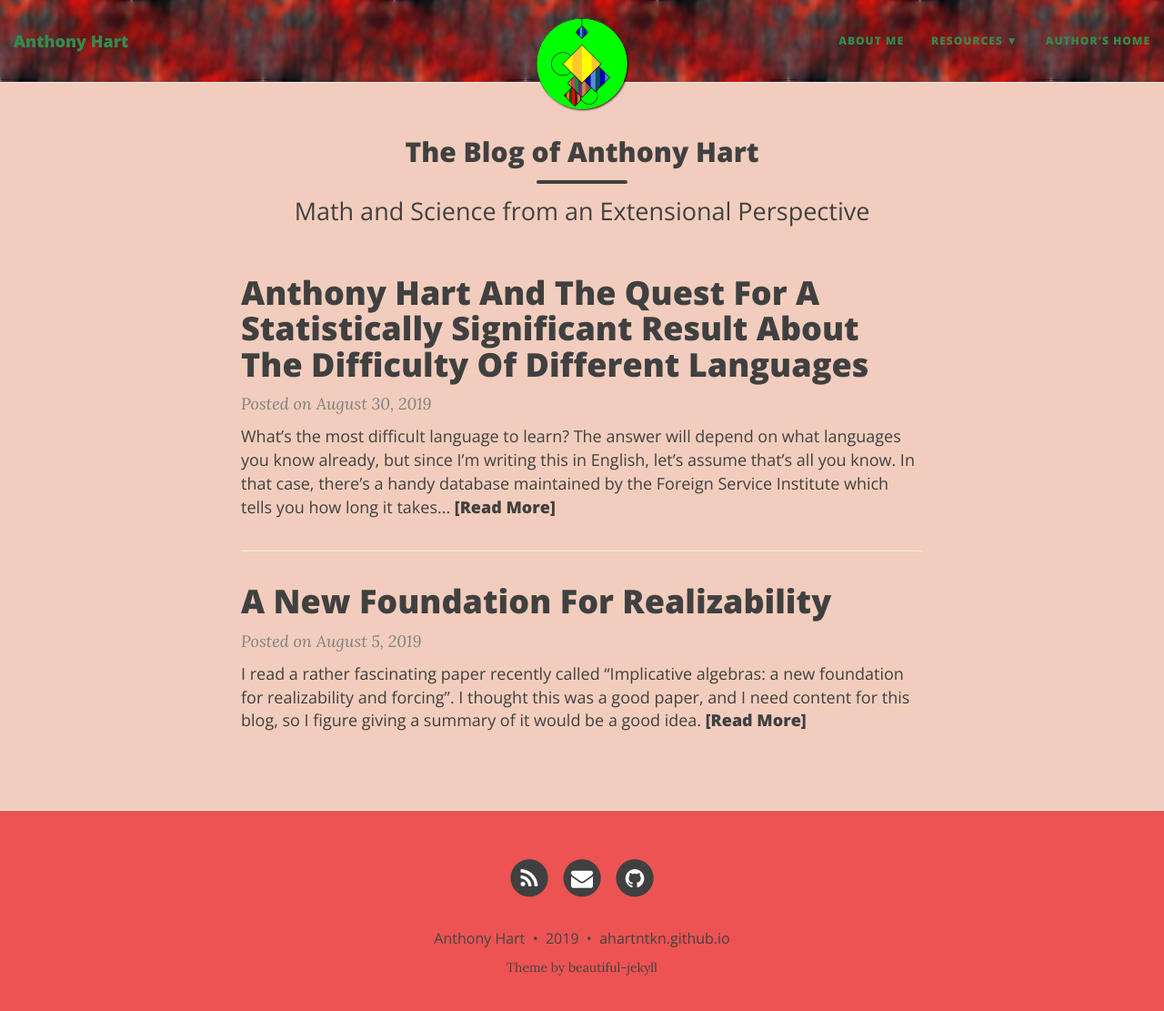
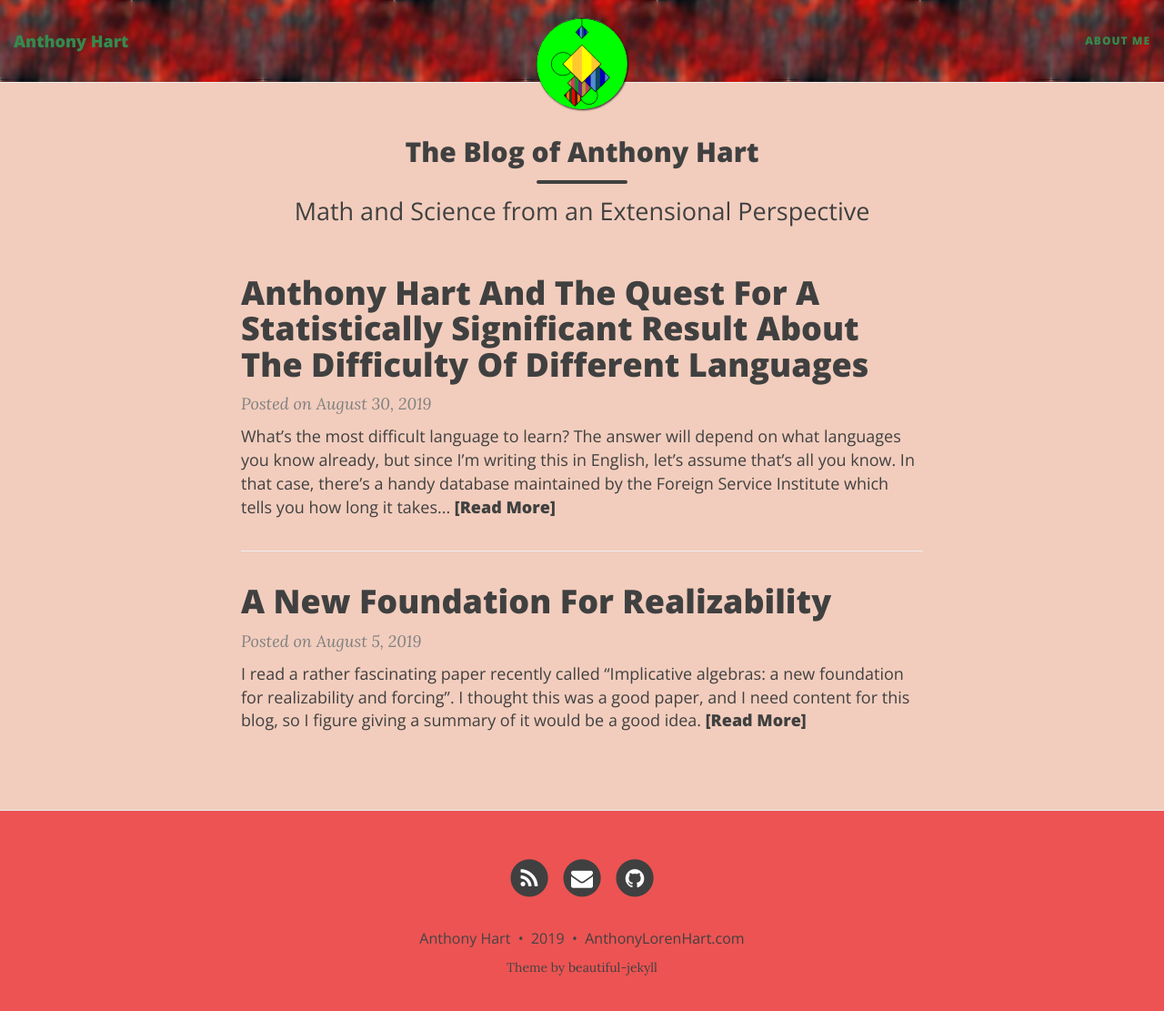
Before and after one commit to AHartNtkn/AHartNtkn.github.io, a Jekyll site: the page built from index.html, in a window 1280 px wide and 1124 px high. Shown: the top 1111 px of the window at 91% size. Built offline with Jekyll 4.4.1, drawn with Linux system fonts in a browser that asks for light colours; nearby versions of some CDN libraries; the list of posts is cut into pages by our own code.

Commit message:
Update _config.yml

```diff
--- a/_config.yml
+++ b/_config.yml
@@ -21,9 +21,9 @@ description: Math and Science from an Extensional Perspective
 # List of links in the navigation bar
 navbar-links:
   About Me: "aboutme"
-  Resources:
-    - Beautiful Jekyll: "http://deanattali.com/beautiful-jekyll/"
-  Author's home: "http://deanattali.com"
+#  Resources:
+#    - Beautiful Jekyll: "http://deanattali.com/beautiful-jekyll/"
+#  Author's home: "http://deanattali.com"
 
 # Image to show in the navigation bar - image must be a square (width = height)
 # Remove this parameter if you don't want an image in the navbar
@@ -92,7 +92,7 @@ share-links-active:
 
 # How to display the link to the website in the footer
 # Remove this if you don't want a link in the footer
-url-pretty: "ahartntkn.github.io"  # eg. "deanattali.com/beautiful-jekyll"
+url-pretty: "AnthonyLorenHart.com"  # eg. "deanattali.com/beautiful-jekyll"
 
 # --- Web Statistics Section --- #
 
```
